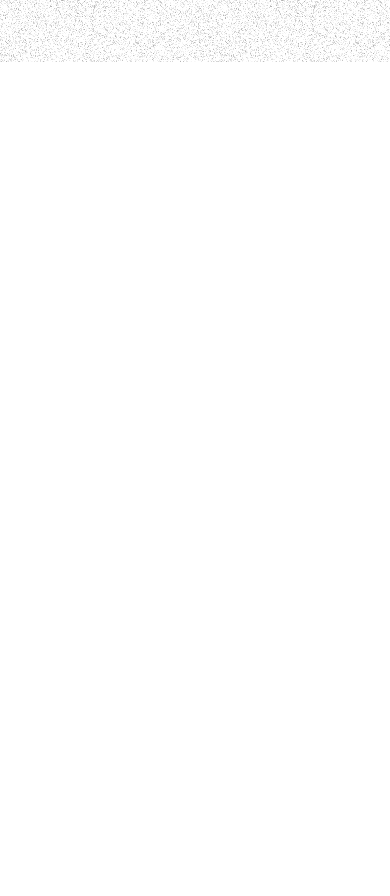
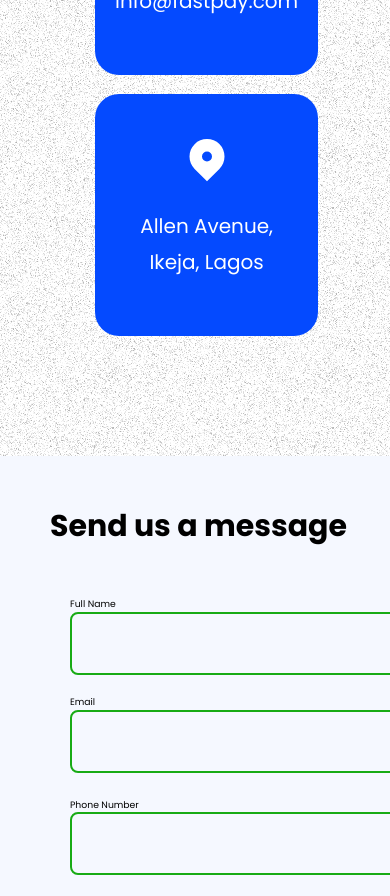
Before and after one commit to Smallstepss/FastPay, a React (Create React App) app in the folder fast-pay/: page /ContactUs in a window 390 px wide. Shown: the part 1080-1976 px from the top of the page. Before the commit the page ends 1142 px from the top, so only its background shows below. Built offline with nearby package versions, Linux system fonts and the light colour scheme.

Commit message:
update:contact form

```diff
--- a/fast-pay/public/index.html
+++ b/fast-pay/public/index.html
@@ -3,6 +3,7 @@
     <meta charset="UTF-8">
     <meta http-equiv="X-UA-Compatible" content="IE=edge">
     <meta name="viewport" content="width=device-width, initial-scale=1.0">
+
     <title>Fast Pay</title>
   </head>
   <body>
--- a/fast-pay/src/components/Navbar.jsx
+++ b/fast-pay/src/components/Navbar.jsx
@@ -32,13 +32,13 @@ const Navbar = () => {
                       )
                   })}
                   <div className="nav__btn">
-                  <li>
+                  <li className="nav__login">
                   <Link to='/SignIn' className='nav__btns-login'>
                   Login
                   </Link>
 
                   </li>
-                  <li>
+                  <li className="nav__signUp">
                   <Link to='/SignUp' className='nav__btns-createAccnt'>
                   Create Free Account
                   </Link>
--- a/fast-pay/src/components/ValuesSection.jsx
+++ b/fast-pay/src/components/ValuesSection.jsx
@@ -21,7 +21,6 @@ function cardsOfValues({id,title,info}) {
       <div className="section5_head">
       <h1 >Our Values</h1>
       </div>
-
 
         <div className="container values_container">
 
--- /dev/null
+++ b/fast-pay/src/components/forms/ContactForm.jsx
@@ -0,0 +1,144 @@
+import React from 'react'
+import { useState } from 'react';
+
+const ContactForm = () => {
+
+const [values,setValues]=useState({
+    fullName:"",
+    email:"",
+    phoneNumber:"",
+    companyName:"",
+    message:""
+});
+
+const[submitted,setSubmitted] =useState(false);
+const[valid,setValid]=useState(false);
+
+const handleSubmit=(event) =>{
+event.preventDefault();
+if(values.fullName && values.email && values.phoneNumber && values.companyName && values.message){
+setValid(true);
+}
+    setSubmitted(true);
+}
+
+const handleFullNameChange =(event)=>{
+    setValues({...values,fullName:(event.target.value)});
+}
+const handleEmailChange =(event)=>{
+    setValues({...values,email:(event.target.value)});
+}
+const handlePhoneNumberChange =(event)=>{
+    setValues({...values,phoneNumber:(event.target.value)});
+}
+const handleCompanyNameChange =(event)=>{
+    setValues({...values,companyName:(event.target.value)});
+
+  }
+const handleMessageChange =(event)=>{
+    setValues({...values,message:(event.target.value)});
+}
+
+{/*   ...   is spread operator.
+it helps in carrying all values from one array to another.*/}
+
+
+return (
+    <div>
+       <div className='form-container'>
+    <h1 className='contact-head'>Send us a message</h1>
+    <form className='contact-form' onSubmit={handleSubmit}>
+
+   {submitted && valid?<div  class="success-message">Success! Thank you for registering</div>:null}
+
+    <div className='form-div'>
+<div className='form-group'>
+
+
+
+    <label htmlFor='fullName' >Full Name   </label>
+    <input
+    onChange={handleFullNameChange}
+    id="full-name"
+      className='form-field'
+      type="text"
+      name="fullName"
+      value={values.fullName}
+
+    />
+    {submitted && !values.fullName ?   <span id="full-name-error">Please enter a full name</span> : null}
+    </div>
+
+
+    <div className='form-group'>
+
+
+     <label htmlFor='email' >Email   </label>
+     <input
+     onChange={handleEmailChange}
+     id="email"
+      className='form-field'
+      type="text"
+      name="email"
+      value={values.email}
+    />
+   {submitted && !values.email ? <span id="email-error">Please enter an email address</span> : null}
+
+
+    </div>
+    </div>
+    <div className='form-div'>
+    <div className='form-group'>
+
+    <label htmlFor='phonenumber' >Phone Number</label>
+     <input
+     onChange={handlePhoneNumberChange}
+     id="phone-num"
+      className='form-field'
+      type="number"
+      name="phonenumber"
+      value={values.phoneNumber}
+    />
+    {submitted && !values.phoneNumber ?<span id="phone-num-error">Please enter a phone number</span>: null}
+    </div>
+
+    <div className='form-group'>
+
+    <label htmlFor='companyName' >Company Name</label>
+     <input
+     onChange={handleCompanyNameChange}
+     id="company-name"
+      className='form-field'
+      type="text"
+      name="companyName"
+      value={values.companyName}
+    />
+     {submitted && !values.companyName ?<span id="company-name-error">Please enter a company name</span>: null}
+
+    </div>
+    </div>
+
+    <div class="form-group">
+
+    <label htmlFor='message' >Message</label>
+      <textarea
+      onChange={handleMessageChange} id="msg-box" className="form-field" name="message" rows="10" required></textarea>
+       {submitted && !values.message ?<span id="message-error">Please enter a Message</span>: null}
+    </div>
+
+      <button
+
+      className='form-field'
+      type="submit"
+      >
+       Send
+      </button>
+    </form>
+
+    </div>
+
+    </div>
+  )
+}
+
+export default ContactForm
--- a/fast-pay/src/data.js
+++ b/fast-pay/src/data.js
@@ -2,6 +2,7 @@
 import { AiFillMail } from 'react-icons/ai'
 import { HiLocationMarker } from 'react-icons/hi'
 import { FiPhoneCall } from 'react-icons/fi'
+
 
 
 
@@ -68,3 +69,25 @@ export const contactCards=[
 
   }
 ]
+
+export const complaintCards=[
+  {id:1,
+    head:"Complaints and Issue.",
+    data:`Our 24/7 support team is ready to help`,
+    link:`Contact support`
+
+
+  },
+  {id:2,
+    head:"Partner with us",
+    data:`Want to partner with FastPay?`,
+    link:`Contact our team`
+
+
+  },
+  {id:3,
+    head:"Media and PR",
+    data:`Reach out to our media and marketing team.`,
+    link:`Contact Media team`
+  }
+]
--- a/fast-pay/src/pages/contactUs/ContactUs.jsx
+++ b/fast-pay/src/pages/contactUs/ContactUs.jsx
@@ -1,16 +1,22 @@
 import './contactUs.css'
 import Navbar from '../../components/Navbar.jsx'
 import { contactCards } from "../../data.js";
+import { complaintCards } from '../../data.js';
 import Card from "../../components/Card.jsx";
+import Cta from "../../components/cta/Cta.jsx";
+import Footer from "../../components/Footer/Footer.jsx";
+import ContactForm from '../../components/forms/ContactForm';
+import vector from "./../../images/Vector 9.png";
+
 
 
 const ContactUs = () => {
-
   return (
     <div>
     <header>
     <Navbar />
     </header>
+
     <section className="c-section c-section1">
    <div className="c-hero c-hero--support">
     <div className='c-container'>
@@ -25,36 +31,53 @@ const ContactUs = () => {
        { contactCards.map(({id,icon,data,info}) =>
          {
            return (
-
               <Card className="cards_contactCard" key={id}>
                 <span>{icon}</span>
                 <p>{data}</p>
                 <p>{info}</p>
               </Card>
-
                   );
-
         })
        }
-
         </div>
       </div>
-
     </div>
     </div>
 
     </section>
 
-
     <section className="c-section c-section2">
-
-    </section>
-    <section className="c-section c-section3">
+   <ContactForm />
 
     </section>
 
+    <section className="c-section c-section3">
+
+    <div className="c-complaint c-c--support">
+    <div className='c-c-container'>
+     <div className='c-com__body'>
+
+        <div className='c-c-grid'>
+       { complaintCards.map(({id,head,data,link}) =>
+         {
+           return (
+              <Card className="cards_complaintCard" key={id}>
+                <h2>{head}</h2>
+                <p>{data}</p>
+                <a>{link}</a><img src={vector} style={{paddingLeft:"10px"}}></img>
+              </Card>
+                  );
+        })
+       }
+        </div>
+      </div>
+    </div>
+    </div>
 
 
+    </section>
+  <Cta />
+  <Footer />
 
     </div>
   )
--- a/fast-pay/src/pages/contactUs/contactUs.css
+++ b/fast-pay/src/pages/contactUs/contactUs.css
@@ -73,3 +73,274 @@ margin-bottom:16px;
     grid-template-columns: repeat(3,1fr);
     gap:19px;
 }
+
+@media screen and (max-width:1280px) {
+  .cards_contactCard{
+    padding:40px 20px;
+  }
+  .cards_contactCard p{
+    font-size:20px;
+  }
+}
+
+@media screen and (max-width:920px) {
+  .c-grid{
+    grid-template-columns: 1fr;
+  }
+
+}
+
+/**************SECTION2*******************/
+
+.c-section2{
+    background-color: #F5F8FF;
+}
+
+  .form-container {
+    width:  1239px;
+   margin-bottom:40px;
+    margin: auto;
+    /*
+    box-shadow: 0 0 20px 0 rgba(0, 0, 0, 0.2), 0 5px 5px 0 rgba(0, 0, 0, 0.24);
+    */
+
+  }
+  .contact-head{
+    padding-top:40px;
+    font-family: 'Poppins';
+    font-style: normal;
+    font-weight: 700;
+    font-size: 40px;
+    line-height: 60px;
+    text-align: center;
+    color: #000000;
+  }
+
+  .contact-form {
+    display: flex;
+    flex-direction: column;
+    justify-content: space-evenly;
+    margin:40px 213px 40px 210px ;
+  }
+  .success-message {
+    font-family: "Roboto", sans-serif;
+    background-color: #3f89f8;
+    padding: 15px;
+    color: white;
+  }
+
+  label,input{
+    display:inline-block;
+  }
+
+  .form-field {
+
+    font-size: 16px;
+    font-family: "Roboto", sans-serif;
+    border: 1px solid  #18AB15;
+     border-radius: 8px;
+  }
+
+  .form-group{
+    display:flex;
+    flex-direction:column;
+
+  }
+  .form-group>input{
+    padding:28px;
+    width:400px;
+    background-color: #F5F8FF;
+  }
+  .form-div{
+display:flex;
+flex-direction: row;
+gap:19px;
+padding-bottom: 24px;
+  }
+  span {
+    font-family: "Roboto", sans-serif;
+    font-size: 14px;
+    color: red;
+    margin-bottom: 15px;
+  }
+
+
+
+  .error {
+    border-style: solid;
+    border: 2px solid #ffa4a4;
+  }
+  form> .form-field {
+    background: #044AFF;
+    color: white;
+    cursor: pointer;
+    width: 816px;
+    font-family: 'Poppins';
+font-style: normal;
+font-weight: 700;
+font-size: 22px;
+line-height: 28px;
+padding:24px;
+
+  }
+
+  button:disabled {
+    cursor:default}
+
+    #msg-box{
+        border-color:  #666666;
+        background-color: #F5F8FF;
+        height:192px;
+        margin-bottom:30px;
+
+    }
+    form>label{
+        margin:0px;
+     }
+     @media screen and (max-width:600px){
+
+     }
+
+    @media screen and (max-width:600px){
+label,input{
+  width:100%;
+
+}
+.form-group>input{
+  padding:20px;
+}
+.form-div{
+  flex-direction:column;
+}
+.contact-form{
+  margin-right:70px;
+  margin-left:70px;
+}
+#msg-box{
+  width:400px;
+}
+form>.form-field{
+  width:400px;
+
+}
+.contact-head{
+  font-size:30px;
+  text-align: left;
+  padding-left: 50px;
+}
+.form-field{
+  border: 2px solid  #18AB15;
+}
+
+    }
+    /*===================section 3 ========================================*/
+
+   .c-section3{
+    margin-top:80px;
+    padding-bottom:40px;
+   }
+    .c-complaint{
+      display:flex;
+      position: relative;
+  }
+  .c-c--support{
+      display:block;
+
+      z-index: 10;
+  }
+  .c-c-container{
+      max-width:1920px;
+      margin:0 122px;
+      position:relative;
+  }
+
+  .c-com__body{
+    margin:0 auto;
+    width:100%;
+    text-align: center;
+}
+.cards_complaintCard{
+
+  font-family: 'Poppins';
+  font-style: normal;
+  padding: 54px 29px;
+background: #FFFFFF;
+border: 1px solid #B1C7FF;
+border-radius: 22px;
+color: #000000;
+text-align:left;
+}
+
+  .c-c-grid{
+    display:grid;
+    grid-template-columns: repeat(3,1fr);
+    gap:34px;
+}
+.cards_complaintCard h2{
+
+font-weight: 600;
+font-size: 24px;
+line-height: 33px;
+/* identical to box height, or 138% */
+letter-spacing: -0.03em;
+/* Color/Black */
+
+
+}
+
+.cards_complaintCard p{
+font-weight: 500;
+font-size: 16px;
+line-height: 30px;
+/* or 188% */
+letter-spacing: -0.02em;
+/* Color/Black */
+height:60px;
+margin:30px auto;
+
+}
+
+.cards_complaintCard a{
+  font-weight: 600;
+font-size: 16px;
+line-height: 16px;
+/* identical to box height, or 100% */
+padding:10px;
+}
+
+@media screen and (max-width:920px) {
+
+
+  .c-c-grid{
+
+    grid-template-columns: 1fr;
+
+}
+
+.c-c-container{
+  margin:70px;
+}
+.cards_complaintCard{
+  text-align: center;
+}
+
+
+}
+
+@media screen and (max-width:1150px) {
+  .c-c-container{
+    margin:70px;
+
+  }
+  .cards_complaintCard a{
+font-size:14px;
+  }
+  .cards_complaintCard h2{
+font-size:20px;
+  }
+
+    .cards_complaintCard p{
+font-size:14px;
+    }
+
+}
--- a/fast-pay/src/pages/ourSolution/OurSolution.jsx
+++ b/fast-pay/src/pages/ourSolution/OurSolution.jsx
@@ -131,7 +131,7 @@ const OurSolution = () => {
           <div className='oursolution_whyfastpay-content-item'>
             <img src={security} alt="currency" className='oursolution_whyfastpay-text-img'/>
             <h3 className='oursolution_whyfastpay-content-title'>Transaction security</h3>
-            <p className='oursolution_whyfastpay-content-text'>We provide differnt options to ensure safety of transactions, includig 2FA</p>
+            <p className='oursolution_whyfastpay-content-text'>We provide different options to ensure safety of transactions, includig 2FA</p>
           </div>
           <div className='oursolution_whyfastpay-content-item'>
             <img src={duplicate} alt="currency" className='oursolution_whyfastpay-text-img'/>
```
Also changed, not shown: fast-pay/src/components/CreateAcct.jsx (deleted, +0 -14 lines), fast-pay/src/components/LoginBtn.jsx (deleted, +0 -14 lines), fast-pay/src/components/forms/contactform.css (added), fast-pay/src/images/Vector 9.png (added).
